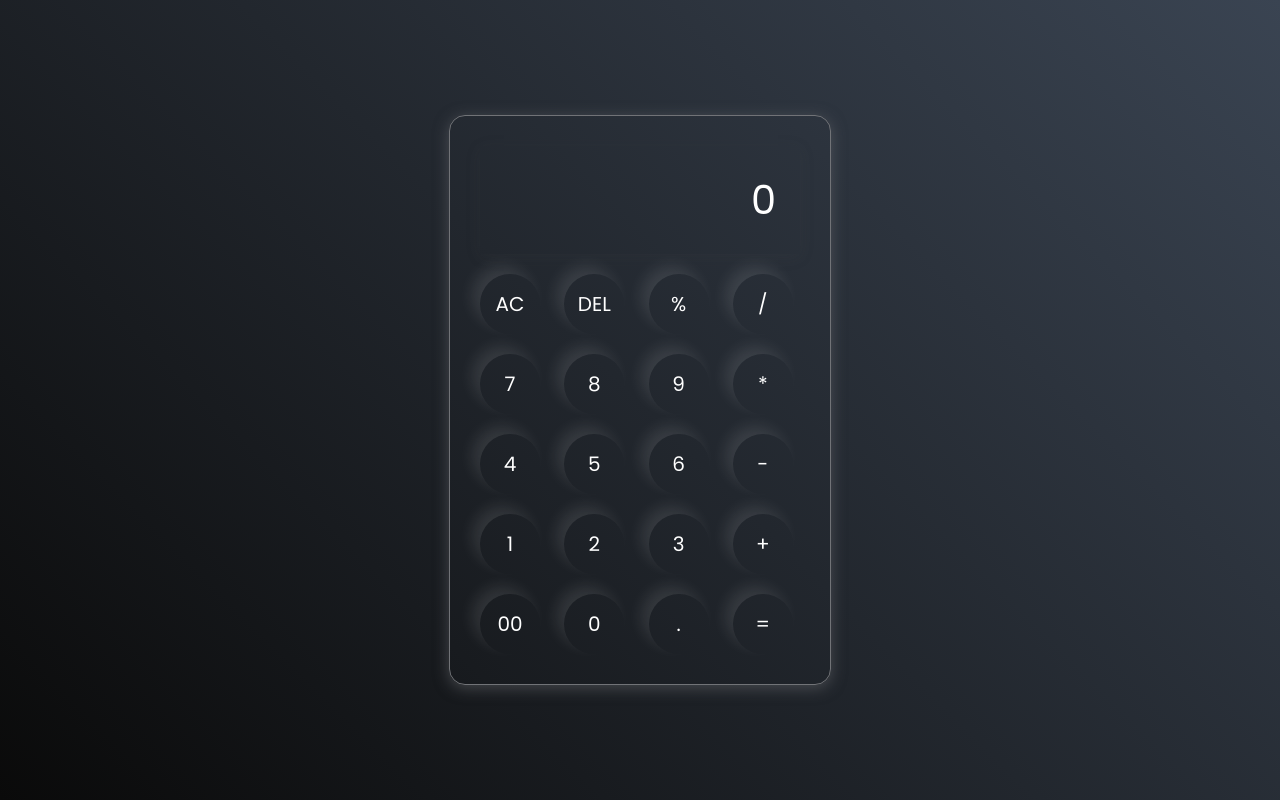
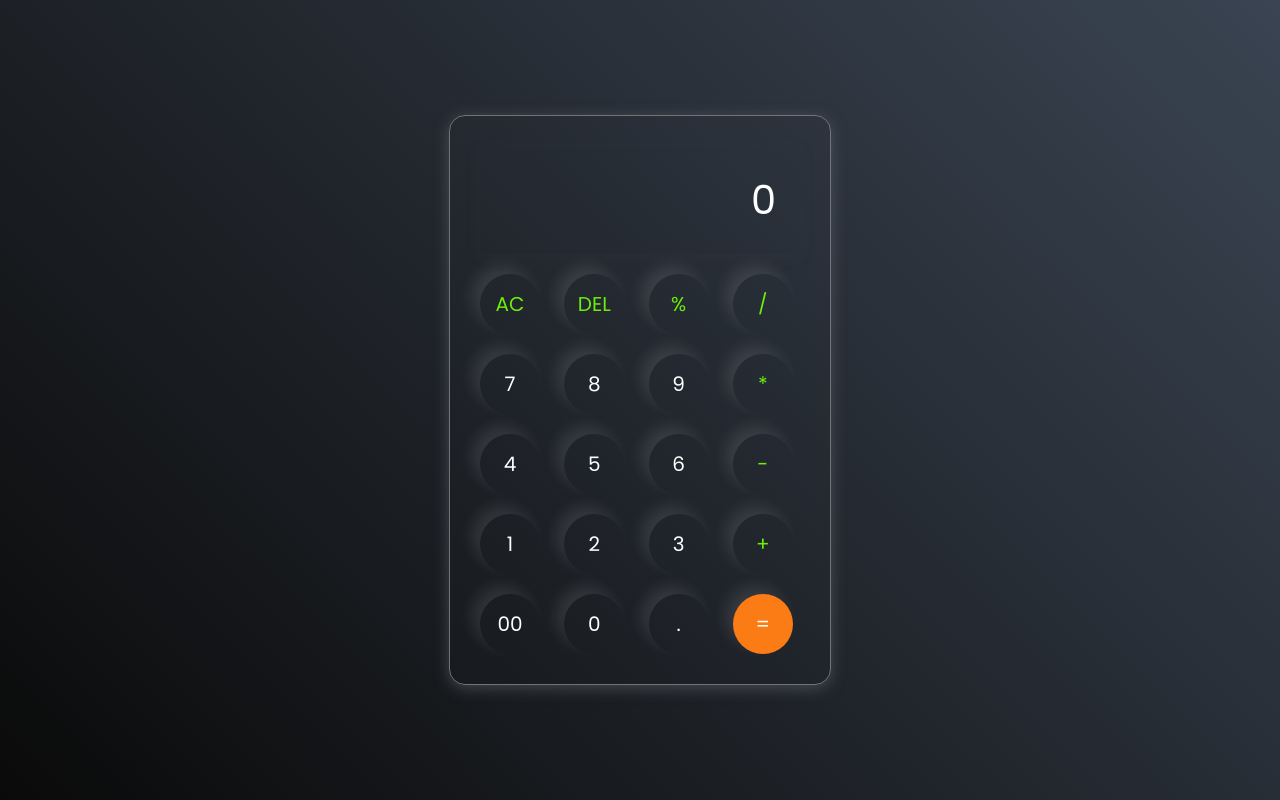
Before and after one commit to Prathamesh2603/Calculator-using-HTML-CSS-JS, a plain HTML site: page index.html in a window 1280 px wide. Drawn offline with Linux system fonts and the light colour scheme.

Commit message:
bg color for equal btn and color for all operator is added

```diff
--- a/index.html
+++ b/index.html
@@ -11,34 +11,34 @@
         <div class="calculator">
             <input type="text" placeholder="0">
             <div>
-                <button>AC</button>
-                <button>DEL</button>
-                <button>%</button>
-                <button>/</button>
+                <button class="operator">AC</button>
+                <button class="operator">DEL</button>
+                <button class="operator">%</button>
+                <button class="operator">/</button>
             </div>
             <div>
                 <button>7</button>
                 <button>8</button>
                 <button>9</button>
-                <button>*</button>
+                <button class="operator">*</button>
             </div>
             <div>
                 <button>4</button>
                 <button>5</button>
                 <button>6</button>
-                <button>-</button>
+                <button class="operator">-</button>
             </div>
             <div>
                 <button>1</button>
                 <button>2</button>
                 <button>3</button>
-                <button>+</button>
+                <button class="operator">+</button>
             </div>
             <div>
                 <button>00</button>
                 <button>0</button>
                 <button>.</button>
-                <button>=</button>
+                <button class="equalBtn">=</button>
             </div>
         </div>
     </main>
--- a/style.css
+++ b/style.css
@@ -47,3 +47,11 @@ button {
     box-shadow: -8px -8px 15px rgba(255, 255, 255, 0.1 );
     cursor: pointer;
 }
+
+.equalBtn {
+    background-color: #fb7c14;
+}
+
+.operator {
+    color: #6dee0a;
+}
```
